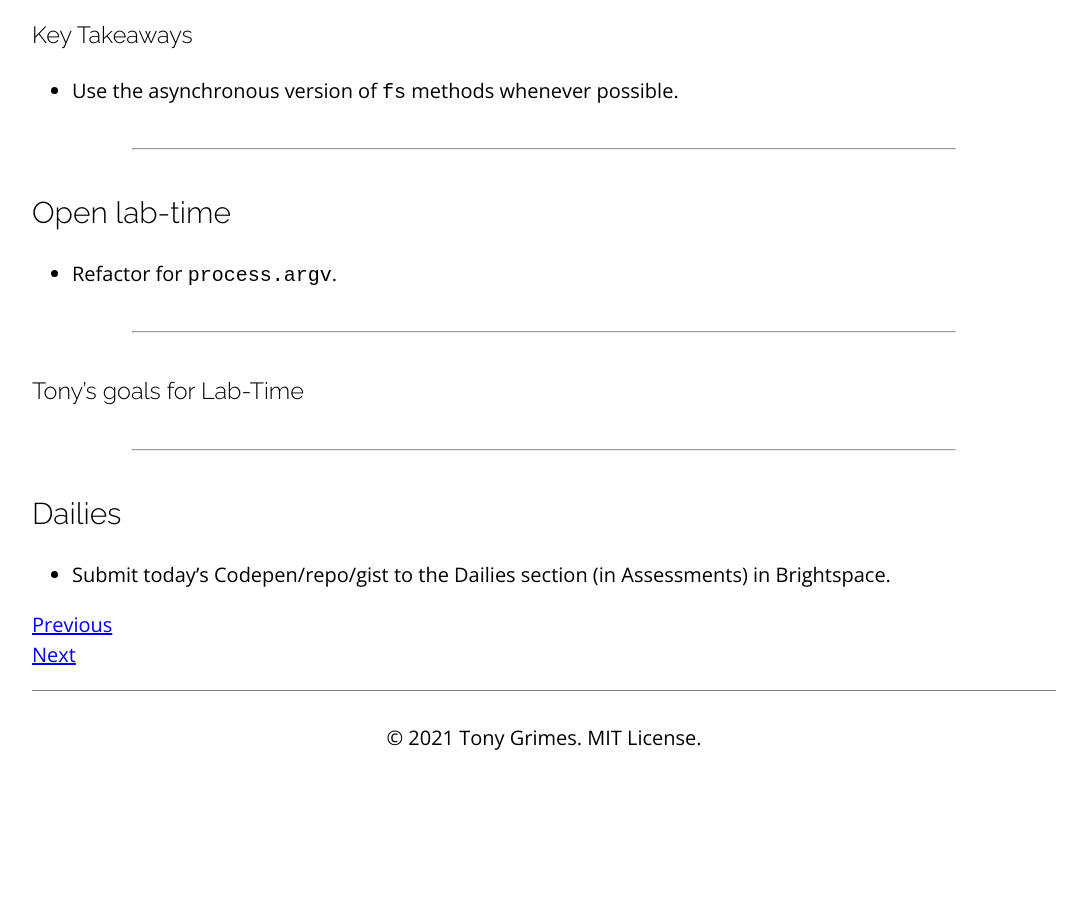
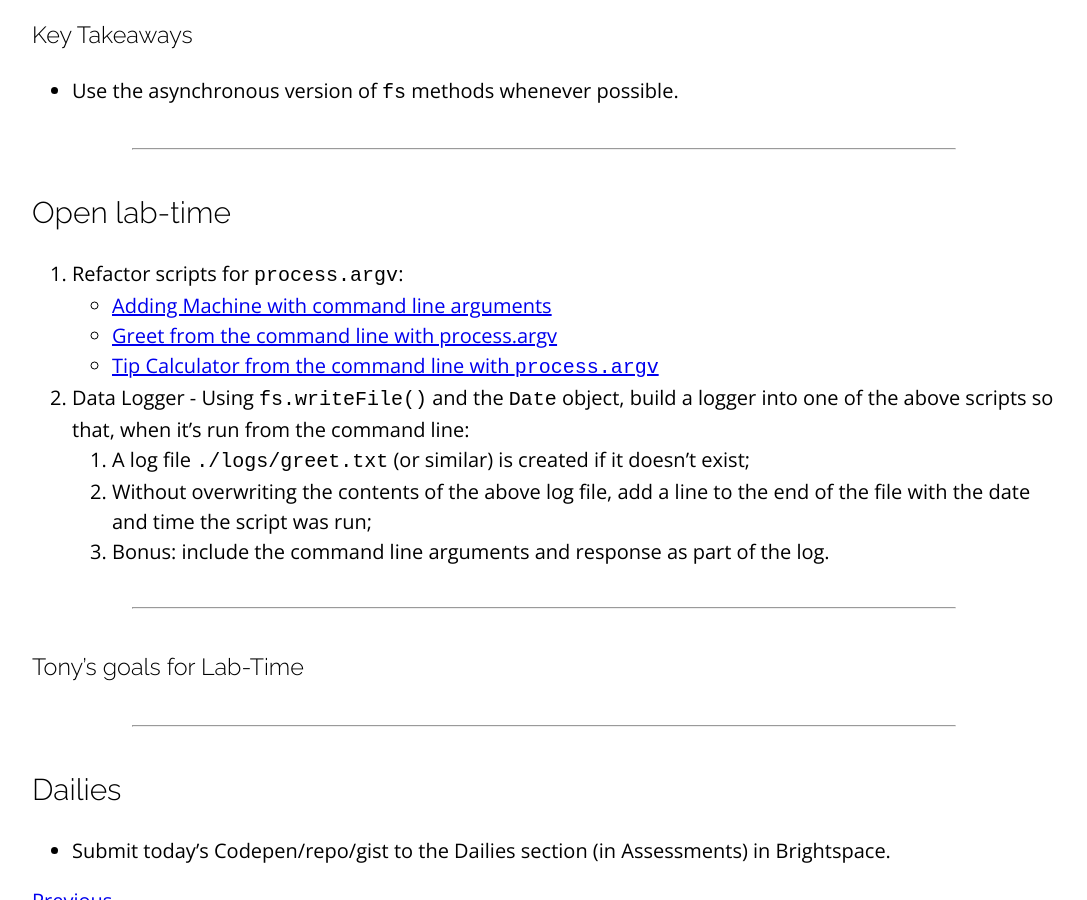
Before and after one commit to sait-wbdv/winter-2021, a Jekyll site: the page built from _posts/2021-03-08-node-modules.md, in a window 1280 px wide and 900 px high, scrolled down 4180 px. Shown: the whole window, without its empty margins (96-1183 px from the left). Built offline with Jekyll 4.4.1, drawn with Linux system fonts in a browser that asks for light colours; nearby versions of some CDN libraries; before the commit the page ends 4965 px from its top, so only the background shows below that.

Commit message:
added activity

```diff
--- a/_posts/2021-03-08-node-modules.md
+++ b/_posts/2021-03-08-node-modules.md
@@ -111,7 +111,14 @@ File CRUD
 ---
 
 ## Open lab-time
-- Refactor for `process.argv`.
+1. Refactor scripts for `process.argv`:
+    - [Adding Machine with command line arguments](https://gist.github.com/acidtone/99208821b9d7fbdc5b04ae2ddd4d04bc)
+    - [Greet from the command line with process.argv](https://gist.github.com/acidtone/4afa69e5521e4232ecf406cae79a0ad0)
+    - [Tip Calculator from the command line with `process.argv`](https://gist.github.com/acidtone/176e0755a3919f85d7faaea348abb383)
+2. Data Logger - Using `fs.writeFile()` and the `Date` object, build a logger into one of the above scripts so that, when it's run from the command line:
+    1. A log file `./logs/greet.txt` (or similar) is created if it doesn't exist;
+    2. Without overwriting the contents of the above log file, add a line to the end of the file with the date and time the script was run;
+    3. Bonus: include the command line arguments and response as part of the log.
 
 ---
 
```
